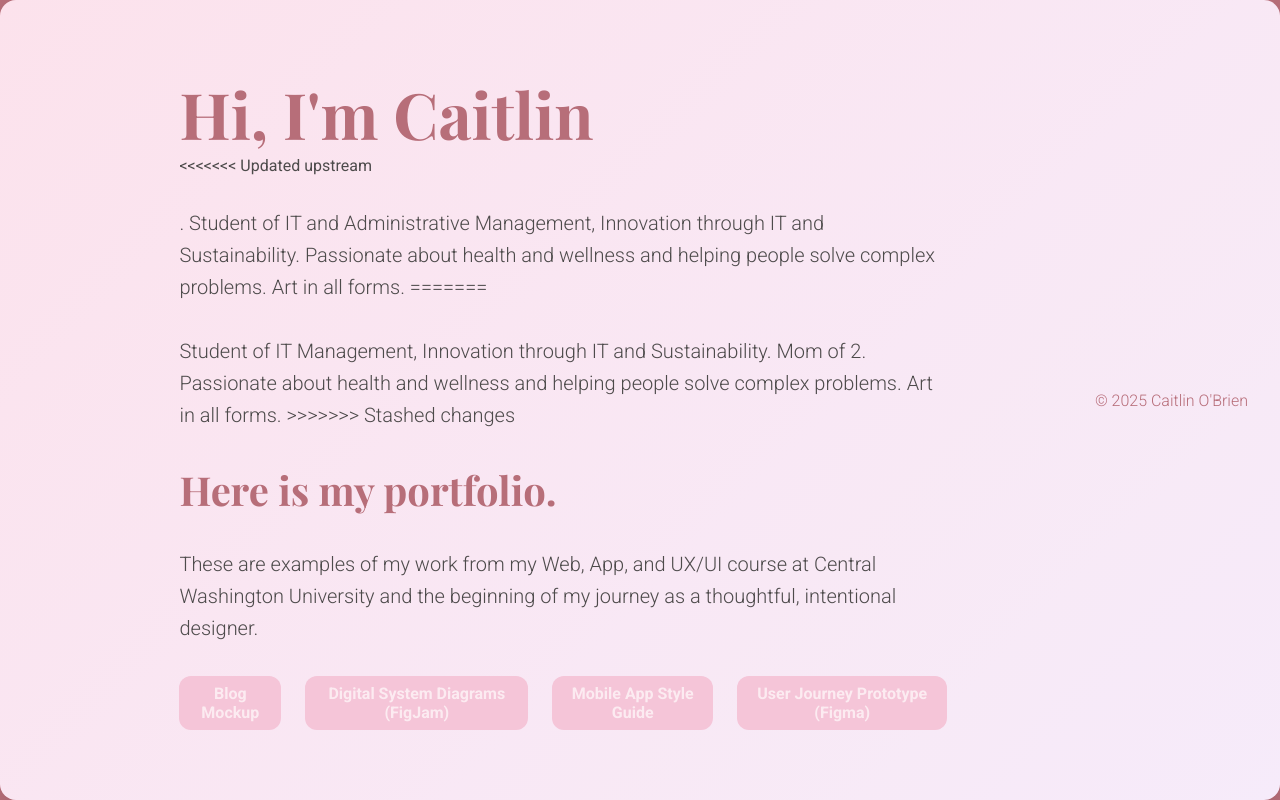
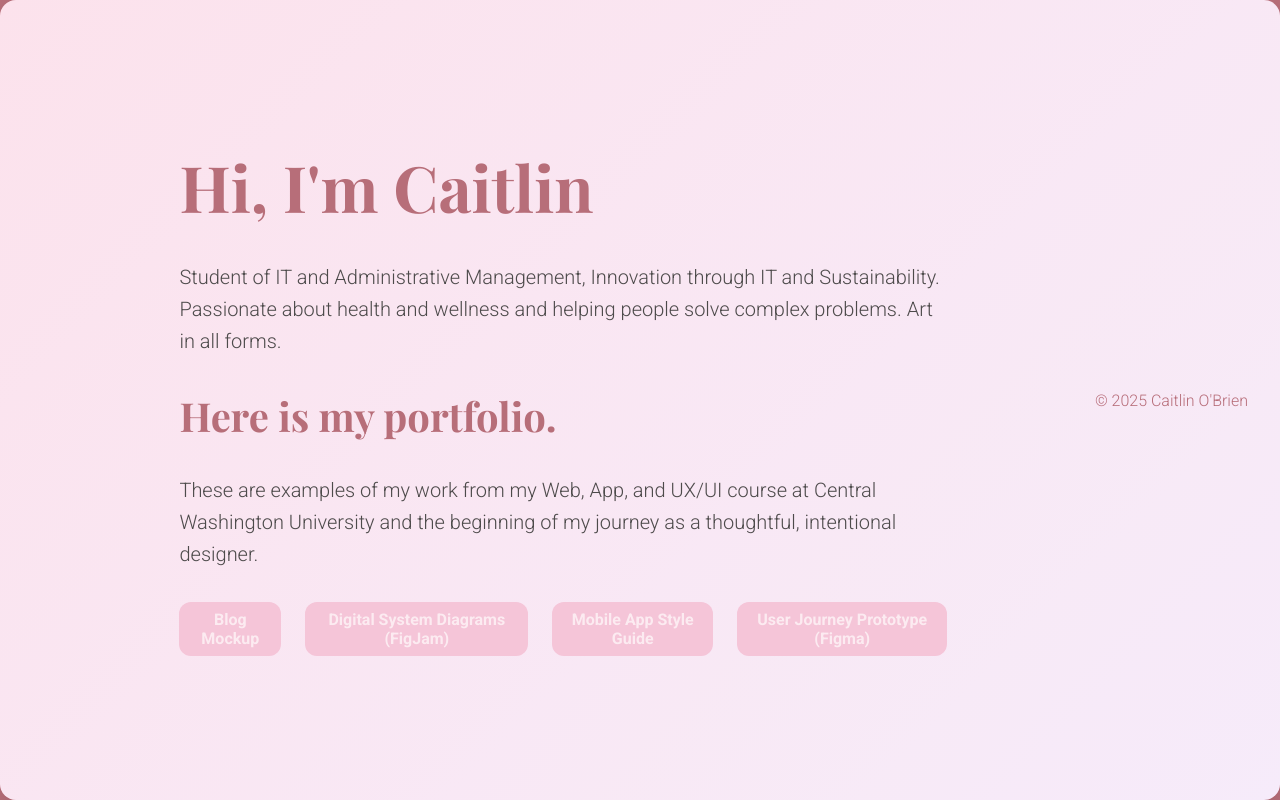
Before and after one commit to obriencait/portfolio_site, a plain HTML site: page index.html in a window 1280 px wide. Drawn offline with nearby package versions, Linux system fonts and the light colour scheme.

Commit message:
Update index.html
updated content

```diff
--- a/index.html
+++ b/index.html
@@ -10,13 +10,9 @@
   <main>
     <h1>Hi, I'm Caitlin</h1>
 
-<<<<<<< Updated upstream
-    <p class="blurb-text">.
+    <p class="blurb-text">
       Student of IT and Administrative Management, Innovation through IT and Sustainability. Passionate about health and wellness and helping people solve complex problems. Art in all forms.
-=======
-    <p class="blurb-text">
-      Student of IT Management, Innovation through IT and Sustainability. Mom of 2. Passionate about health and wellness and helping people solve complex problems. Art in all forms.
->>>>>>> Stashed changes
+
     </p>
 
     <h2>Here is my portfolio.</h2>
```
